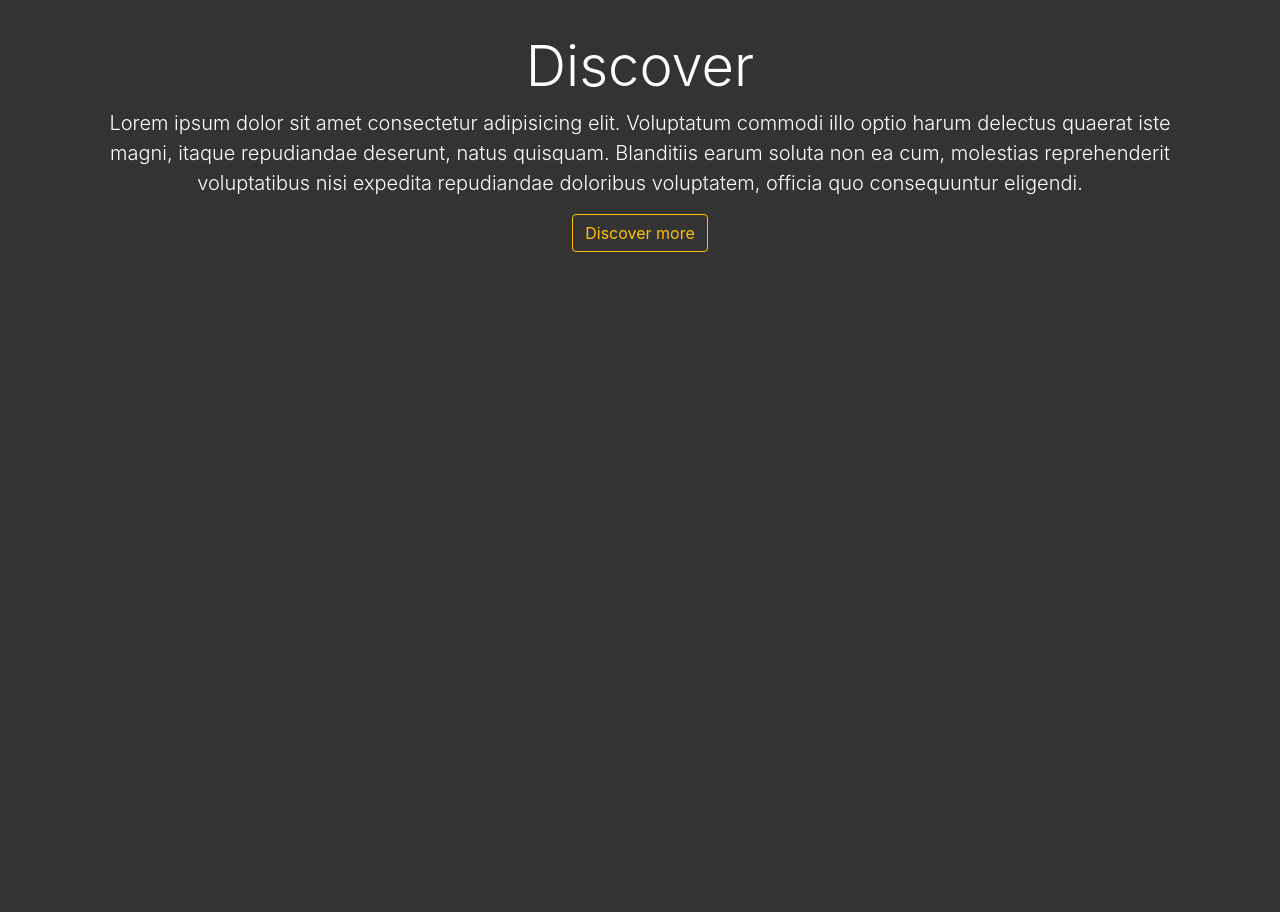
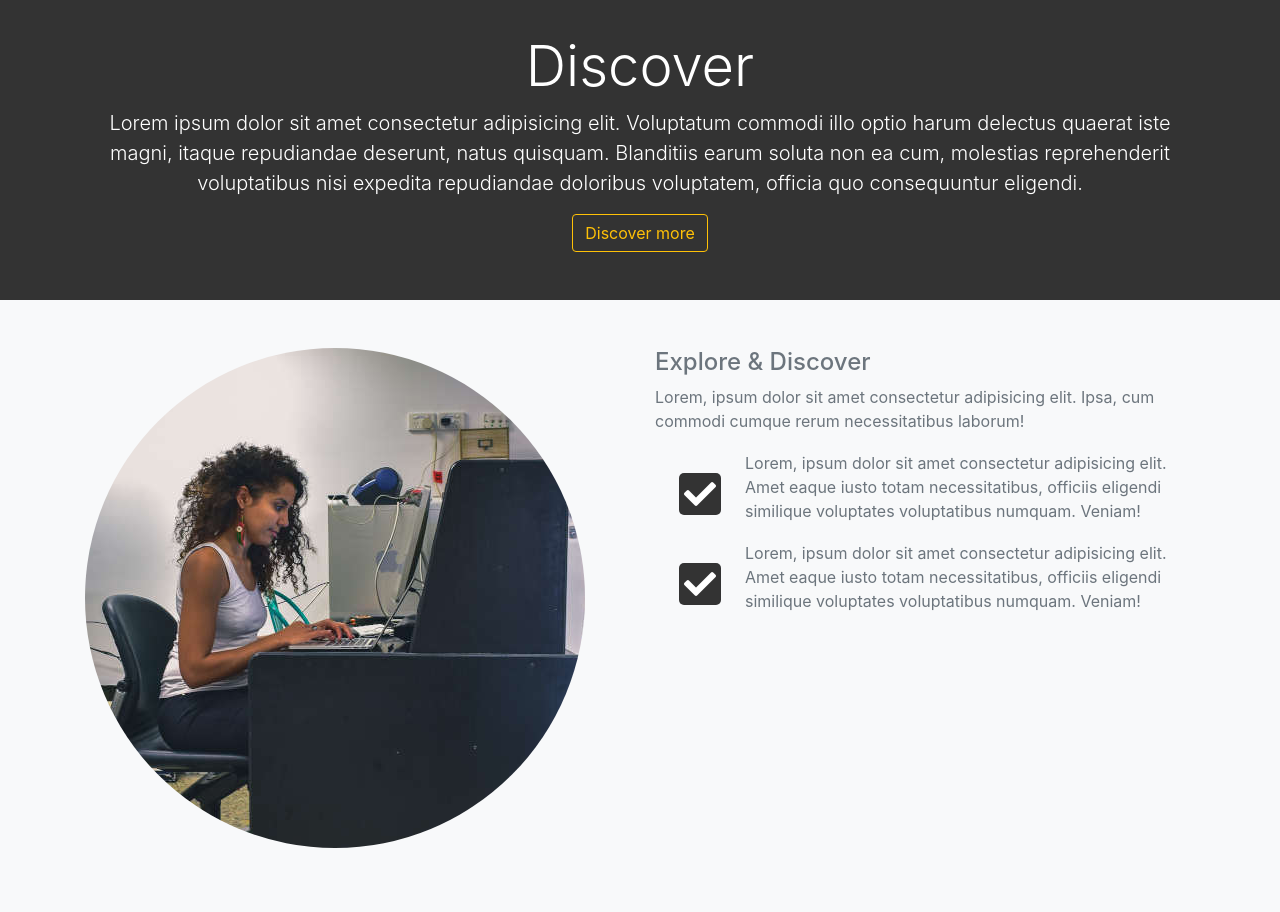
Before and after one commit to Meijk/BS4-project1, a plain HTML site: page index.html in a window 1280 px wide. Shown: the part 715-1627 px from the top of the page. Before the commit the page ends 1015 px from the top, so only its background shows below. Drawn offline with nearby package versions, Linux system fonts and the light colour scheme.

Commit message:
Add Discover section markup and styles

```diff
--- a/css/style.css
+++ b/css/style.css
@@ -39,3 +39,10 @@ body {
   padding: 5px;
   border-radius: 5px;
 }
+
+#discover-section .fas, #borrow-section .fas {
+  background: #333;
+  color: #fff;
+  padding: 5px;
+  border-radius: 5px;
+}
--- a/index.html
+++ b/index.html
@@ -118,6 +118,35 @@
     </section>
 
     <!-- DISCOVER SECTION -->
+    <section id="discover-section" class="bg-light text-muted py-5">
+        <div class="container">
+            <div class="row">
+                <div class="col-md-6">
+                    <img src="../img/btl2.jpg" alt="" class="img-fluid mb-3 rounded-circle">
+                </div>
+                <div class="col-md-6">
+                    <h4>Explore & Discover</h4>
+                    <p>Lorem, ipsum dolor sit amet consectetur adipisicing elit. Ipsa, cum commodi cumque rerum necessitatibus laborum!</p>
+                    <div class="d-flex">
+                        <div class="p-4 align-self-start">
+                            <i class="fas fa-check fa-2x"></i>
+                        </div>
+                        <div class="align-self-end">
+                            <p>Lorem, ipsum dolor sit amet consectetur adipisicing elit. Amet eaque iusto totam necessitatibus, officiis eligendi similique voluptates voluptatibus numquam. Veniam!</p>
+                        </div>
+                    </div>
+                    <div class="d-flex">
+                        <div class="p-4 align-self-start">
+                            <i class="fas fa-check fa-2x"></i>
+                        </div>
+                        <div class="align-self-end">
+                            <p>Lorem, ipsum dolor sit amet consectetur adipisicing elit. Amet eaque iusto totam necessitatibus, officiis eligendi similique voluptates voluptatibus numquam. Veniam!</p>
+                        </div>
+                    </div>
+                </div>
+            </div>
+        </div>
+    </section>
 
     <!-- <span id="year"></span> -->
 
```
Also changed, not shown: img/btl2.jpg (added).
